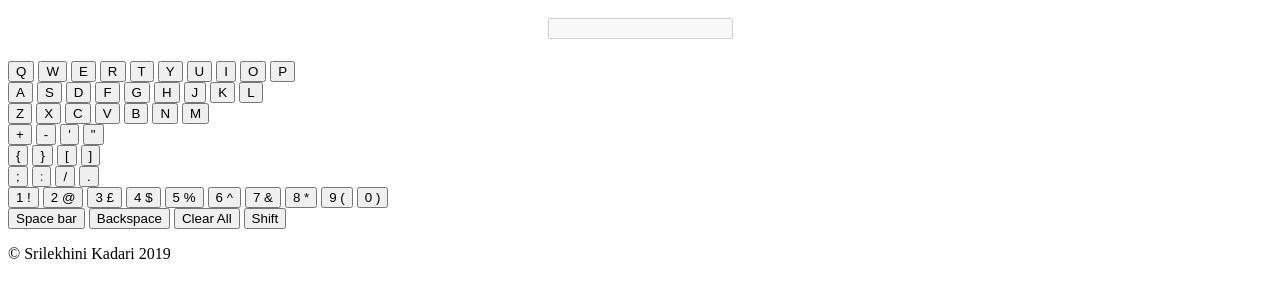
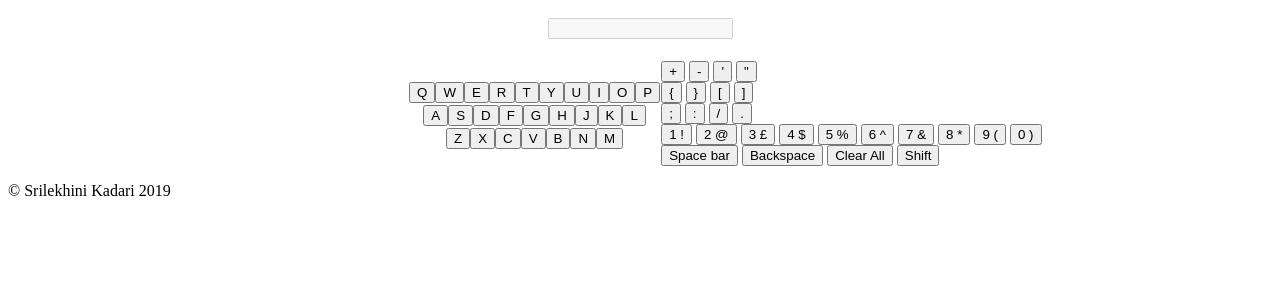
Before and after one commit to Agun10/Keyboard-App, a website: page index.html in a window 1280 px wide. Shown: the part 227-524 px from the top of the page. Drawn offline with Linux system fonts and the light colour scheme.

Commit message:
added styling to letters

```diff
--- a/stylesheets/index.css
+++ b/stylesheets/index.css
@@ -37,3 +37,23 @@ header {
 	justify-content: center;
 	flex-wrap: nowrap;
 }
+
+.letters-keyset {
+	display: flex;
+	flex-direction: column;
+	align-items: center;
+	justify-content: center;
+	flex-wrap: nowrap;
+	margin-left: 400px;
+	float: left;
+	margin-top: 20px;
+}
+
+.letters {
+	display: flex;
+	flex-direction: row;
+	align-items: center;
+	justify-content: center;
+	font-size: 20%;
+	padding: 1px;
+}
```
